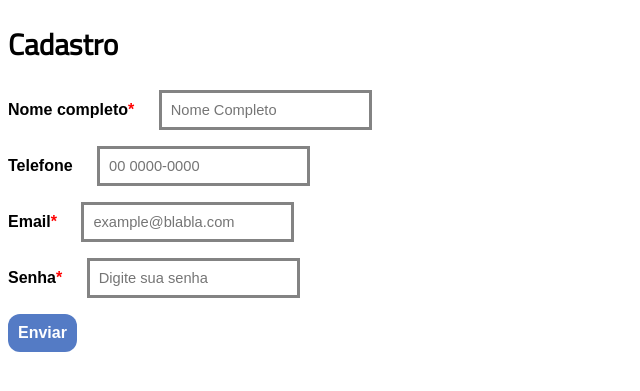
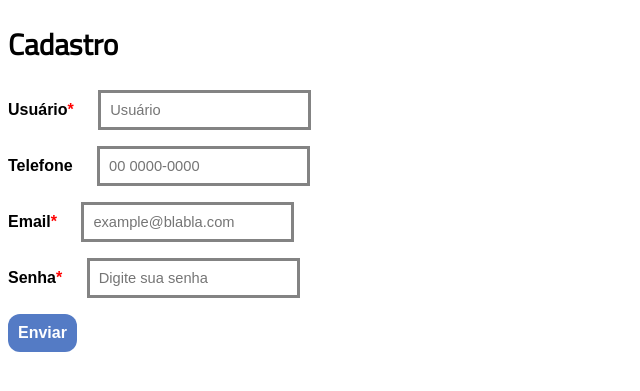
Before and after one commit to matheusfilipe02/primeiro-site, a plain HTML site: page index.html in a window 1280 px wide. Shown: the part 61-452 px from the top of the page, without its empty margins (0-640 px from the left). Drawn offline with Linux system fonts and the light colour scheme.

Commit message:
Update index.html

```diff
--- a/index.html
+++ b/index.html
@@ -16,7 +16,7 @@
         <div id="Ctext">
             <h2>Cadastro</h2>
             <form action="">
-            <p><label for="Ntext">Nome completo<span>*</span></label> <input type="text" id="Ntext" placeholder="Nome Completo"></p>
+            <p><label for="Ntext">Usuário<span>*</span></label> <input type="text" id="Ntext" placeholder="Usuário"></p>
             <p><label for="Num">Telefone</label> <input type="number" id="Num" placeholder="00 0000-0000"></p>
             <p><label for="Mail">Email<span>*</span> <input type="email" id="Mail" placeholder="example@blabla.com"></p>
             <p><label for="Senha">Senha<span>*</span> <input type="text" id="Senha" placeholder="Digite sua senha"></label></p>
```
